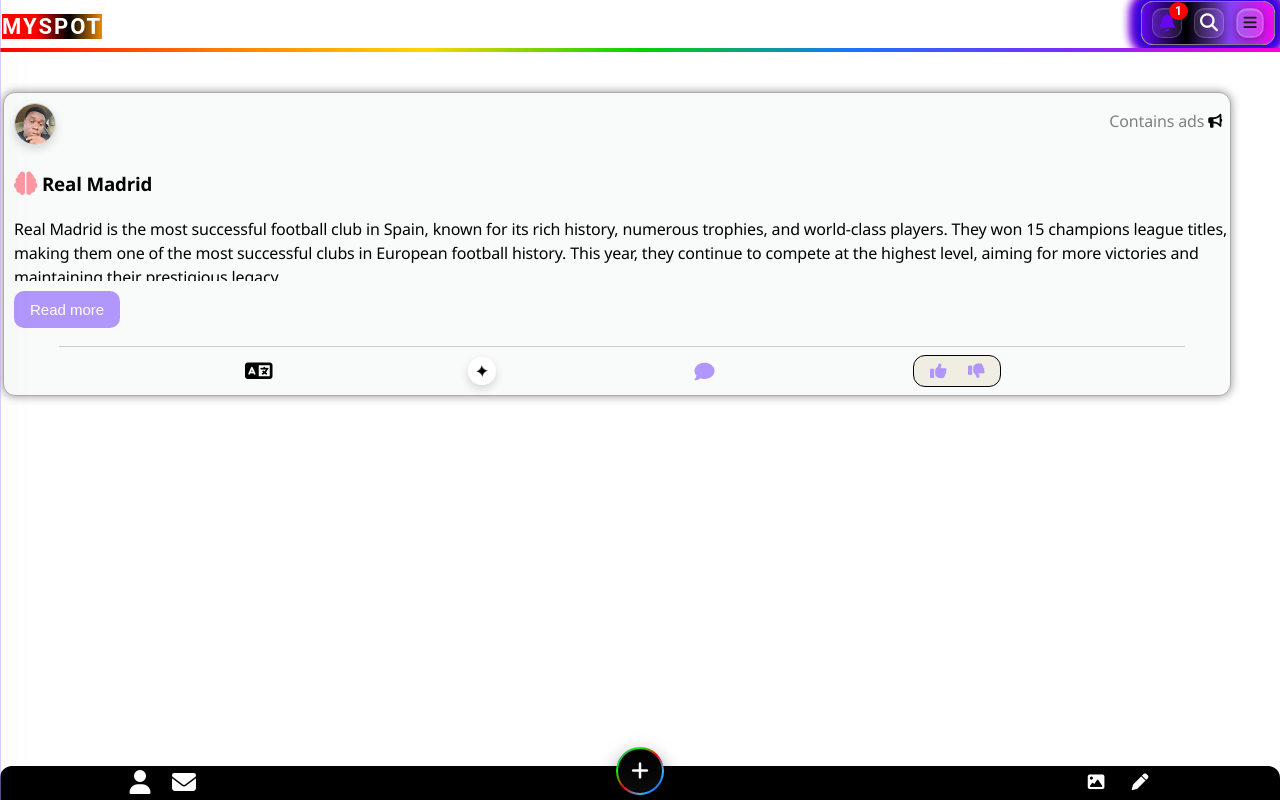
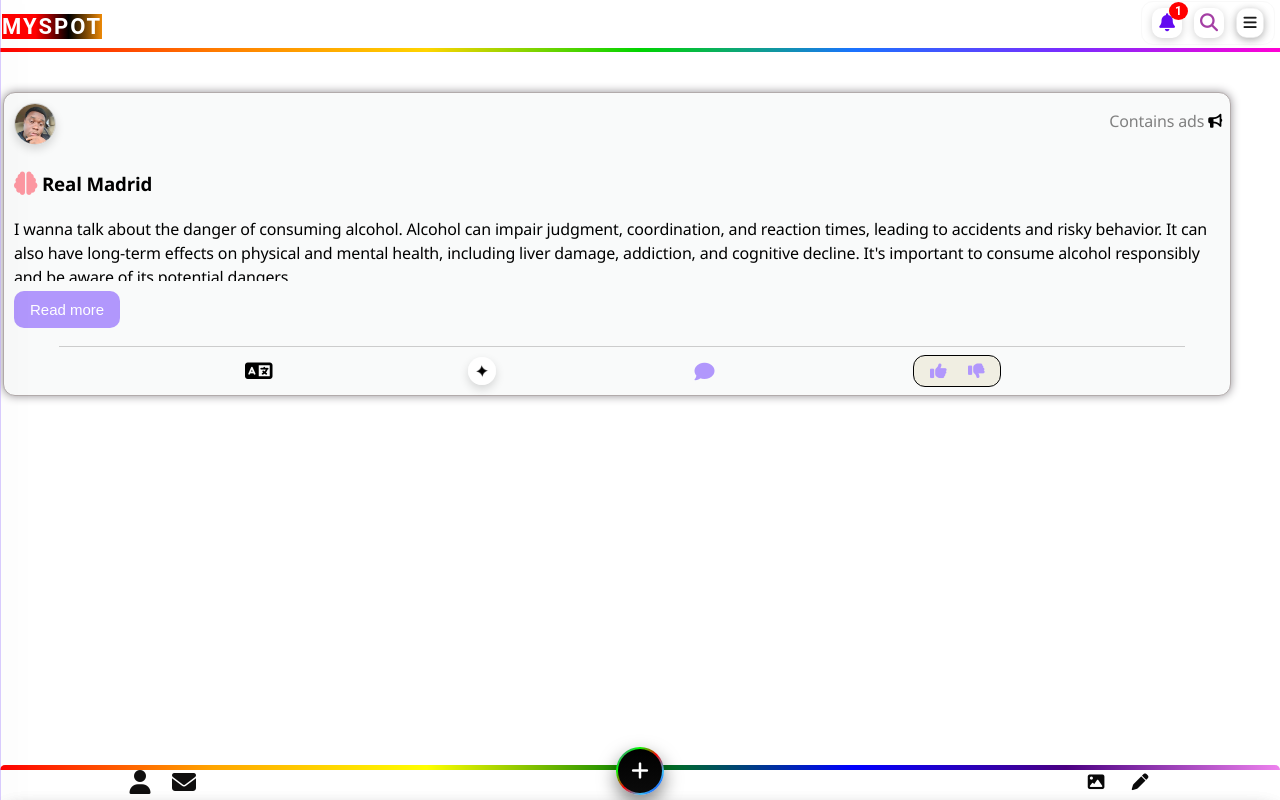
Before and after one commit to ronelson175510-wq/I-post, a plain HTML site: page index.html in a window 1280 px wide. Both pictures are taken after a click on the button 640 px from the left and 771 px from the top of the page. Drawn offline with Linux system fonts and the light colour scheme.

Commit message:
Update CSS styling

```diff
--- a/index.html
+++ b/index.html
@@ -80,14 +80,13 @@
             display: flex;
             align-items: center;
             justify-content: center;
-            background: linear-gradient(to right, rgb(98, 9, 240), black, rgb(134, 65, 238), rgb(239, 9, 239));
-            border:1.5px solid rgb(130, 128, 128);
+            border:1.5px solid rgb(249, 249, 249);
             float: right;
             border-radius: 12px;
             padding: 6px 10px;
             gap: 12px;
             margin-top: -6px;
-            box-shadow: 0px 0px 10px 10px rgb(52, 7, 216), 0px 0px 10px 10px rgb(217, 3, 236);
+
             height: 30px;
             cursor: pointer;
             transition: 0.3s ease;
@@ -268,7 +267,7 @@
     z-index: 1;
     top: 0;
     left: 0;
-    background: linear-gradient(180deg, rgba(88, 14, 98, 0.98), rgba(88, 23, 97, 0.97));
+    background: linear-gradient(180deg, rgba(16, 16, 16, 0.98), rgba(32, 32, 32, 0.97));
     box-shadow: 8px 0 24px rgba(0, 0, 0, 0.28);
     overflow-x: hidden;
     transition: 0.45s ease;
@@ -1027,19 +1026,31 @@
 
 
         .footer{
-            background-color: black;
+
             position: fixed;
             width: 100%;
             height: 30px;
             left: 0;
             bottom: 0;
             overflow: visible;
-            border-top: 4px solid;
 
-            border-top-right-radius: 12px;
-            border-top-left-radius: 12px;
+
+
+
             z-index: 999;
         }
+
+        .footer::before {
+          border-top-right-radius: 12px;
+            border-top-left-radius: 12px;
+    content: "";
+    position: absolute;
+    top: -5px;
+   left: 0px;
+    height: 5px;
+    width: 100%;
+    background: linear-gradient(to right, red, orange, yellow, green, blue, indigo, violet);
+}
 
         .plus-btn{
             width: 48px;
@@ -1161,7 +1172,7 @@
             <span id="notifyCount" class="notify-bubble">1</span>
            </div>
 
-            <i id="searchBtn" class="fa-solid fa-magnifying-glass fa-xl" style="color: rgb(253, 251, 253);"></i>
+            <i id="searchBtn" class="fa-solid fa-magnifying-glass fa-xl" style="color: rgb(164, 63, 164);"></i>
             <button class="openbtn" onclick="openNav()"><i class="fa-solid fa-bars fa-xl" style="color: rgb(26, 26, 26);"></i></button>
         </div>
     </div>
@@ -1172,10 +1183,10 @@
     <div class="menu-user">
     <img src="./bookmeassets/b3213a26-b2cd-4b52-a4aa-376ecf9cd365.jpeg" alt="Jhon Michel" style="border-radius: 50%; width: 60px; height: 60px; object-fit: cover;">
     </div>
-    <a href="#"> <i class="fa-solid fa-bookmark fa-sm" style="color: rgb(62, 4, 238);"></i>Saved</a>
-    <a href="#"><i class="fa-solid fa-user-group fa-sm" style="color: rgb(177, 151, 252);"></i>Friends</a>
-    <a href="#"><i class="fa-solid fa-comment fa-sm" style="color: rgb(177, 151, 252);"></i>Chat</a>
-    <a href="#"><i class="fa-solid fa-cog fa-sm" style="color: rgb(0, 0, 0);"></i>Settings</a>
+    <a href="#"> <i class="fa-solid fa-bookmark fa-sm" style="color: rgb(249, 249, 250);"></i>Saved</a>
+    <a href="#"><i class="fa-solid fa-user-group fa-sm" style="color: rgb(253, 253, 254);"></i>Friends</a>
+    <a href="#"><i class="fa-solid fa-comment fa-sm" style="color: rgb(246, 245, 247);"></i>Chat</a>
+    <a href="#"><i class="fa-solid fa-cog fa-sm" style="color: rgb(255, 254, 254);"></i>Settings</a>
 </div>
 
  <div id="searchSheet" class="sheet">
@@ -1206,9 +1217,10 @@
 
   <div class="ipost-text" id="ipostText">
     <h3><i class="fa-solid fa-brain fa-lg" style="color: rgb(252, 151, 161);"></i> Real Madrid</h3>
-    <p>Real Madrid is the most successful football club in Spain, known for its rich history, numerous trophies, and world-class players.
-      They won 15 champions league titles, making them one of the most successful clubs in European football history. This year, they continue to compete at the highest level,
-      aiming for more victories and maintaining their prestigious legacy.
+    <p>I wanna talk about the danger of consuming alcohol.
+      Alcohol can impair judgment, coordination, and reaction times, leading to accidents and risky behavior.
+       It can also have long-term effects on physical and mental health, including liver damage, addiction, and cognitive decline.
+        It's important to consume alcohol responsibly and be aware of its potential dangers.
     </p>
 
   </div>
@@ -1349,16 +1361,16 @@
         <div class="footer-plus-menu">
                <div id="footerIconMenu" class="footer-icon-menu">
                   <div class="left-icons">
-                   <i id="userSheetBtn" class="fa-solid fa-user fa-xl" style="color: rgb(255, 255, 255);"></i>
-                    <a href="message.html"><i class="fa-solid fa-envelope fa-xl" style="color: rgb(255, 255, 255);"></i></a>
+                   <i id="userSheetBtn" class="fa-solid fa-user fa-xl" style="color: rgb(16, 15, 15);"></i>
+                    <a href="message.html"><i class="fa-solid fa-envelope fa-xl" style="color: rgb(16, 15, 15);"></i></a>
                 </div>
 
             <div class="right-icons">
               <button id="uploadMediaBtn" class="footer-action-btn" type="button" aria-label="Upload media">
-                <i class="fa-solid fa-image fa-lg" style="color: rgb(255, 255, 255);"></i>
+                <i class="fa-solid fa-image fa-lg" style="color: rgb(9, 9, 9);"></i>
               </button>
               <button id="writePostBtn" class="footer-action-btn" type="button" aria-label="Write post">
-                <i class="fa-solid fa-pen fa-lg" style="color: rgb(255, 255, 255);"></i>
+                <i class="fa-solid fa-pen fa-lg" style="color: rgb(9, 9, 9 );"></i>
               </button>
             </div>
          </div>
```
